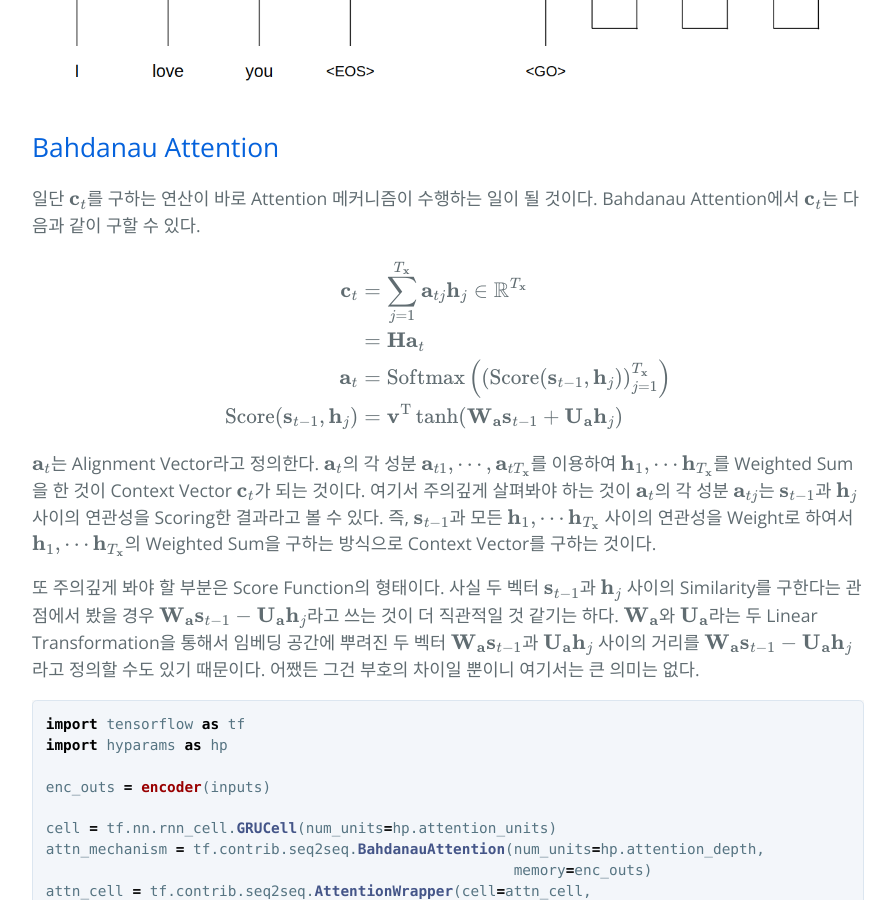
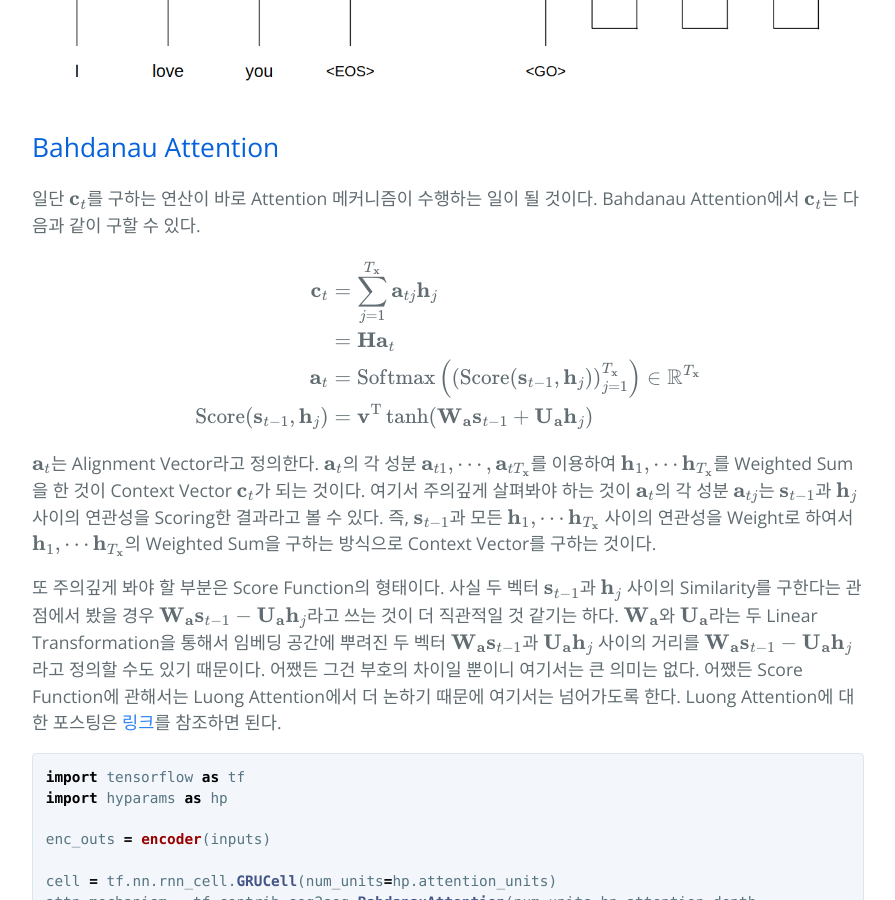
Before and after one commit to hcnoh/hcnoh.github.io, a Jekyll site: the page built from _posts/2018-12-11-bahdanau-attention.md, in a window 1280 px wide and 900 px high, scrolled down 3577 px. Shown: the whole window, without its empty margins (192-1087 px from the left). Built offline with Jekyll 4.4.1, drawn with Linux system fonts in a browser that asks for light colours; formulas are drawn with MathJax 3; comment, search, counter and statistics services are not loaded.

Commit message:
Update 2018-12-11-bahdanau-attention.md

````diff
--- a/_posts/2018-12-11-bahdanau-attention.md
+++ b/_posts/2018-12-11-bahdanau-attention.md
@@ -114,16 +114,16 @@ $$d$$는 인코더 RNN Hidden State Vector의 Dimension이다. 여기서 달라
 $$
 \begin{align*}
 \mathbf{c}_t
-& = \sum_{j=1}^{T_{\mathbf{x}}} \mathbf{a}_{tj}\mathbf{h}_j \in \mathbb{R}^{T_{\mathbf{x}}} \\
+& = \sum_{j=1}^{T_{\mathbf{x}}} \mathbf{a}_{tj}\mathbf{h}_j \\
 & = \mathbf{H} \mathbf{a}_t \\
-\mathbf{a}_t & = \text{Softmax}\left(\left(\text{Score}(\mathbf{s}_{t-1}, \mathbf{h}_j)\right)_{j=1}^{T_{\mathbf{x}}}\right) \\
+\mathbf{a}_t & = \text{Softmax}\left(\left(\text{Score}(\mathbf{s}_{t-1}, \mathbf{h}_j)\right)_{j=1}^{T_{\mathbf{x}}}\right) \in \mathbb{R}^{T_{\mathbf{x}}} \\
 \text{Score}(\mathbf{s}_{t-1}, \mathbf{h}_j) & = \mathbf{v}^\text{T}\tanh (\mathbf{W_a}\mathbf{s}_{t-1} + \mathbf{U_a}\mathbf{h}_j)
 \end{align*}
 $$
 
 $$\mathbf{a}_t$$는 Alignment Vector라고 정의한다. $$\mathbf{a}_t$$의 각 성분 $$\mathbf{a}_{t1}, \cdots, \mathbf{a}_{tT_{\mathbf{x}}}$$를 이용하여 $$\mathbf{h}_1,\cdots \mathbf{h}_{T_{\mathbf{x}}}$$를 Weighted Sum을 한 것이 Context Vector $$\mathbf{c}_t$$가 되는 것이다. 여기서 주의깊게 살펴봐야 하는 것이 $$\mathbf{a}_t$$의 각 성분 $$\mathbf{a}_{tj}$$는 $$\mathbf{s}_{t-1}$$과 $$\mathbf{h}_j$$ 사이의 연관성을 Scoring한 결과라고 볼 수 있다. 즉, $$\mathbf{s}_{t-1}$$과 모든 $$\mathbf{h}_1,\cdots \mathbf{h}_{T_{\mathbf{x}}}$$ 사이의 연관성을 Weight로 하여서 $$\mathbf{h}_1,\cdots \mathbf{h}_{T_{\mathbf{x}}}$$의 Weighted Sum을 구하는 방식으로 Context Vector를 구하는 것이다.
 
-또 주의깊게 봐야 할 부분은 Score Function의 형태이다. 사실 두 벡터 $$\mathbf{s}_{t-1}$$과 $$\mathbf{h}_j$$ 사이의 Similarity를 구한다는 관점에서 봤을 경우 $$\mathbf{W_a}\mathbf{s}_{t-1} - \mathbf{U_a}\mathbf{h}_j$$라고 쓰는 것이 더 직관적일 것 같기는 하다. $$\mathbf{W_a}$$와 $$\mathbf{U_a}$$라는 두 Linear Transformation을 통해서 임베딩 공간에 뿌려진 두 벡터 $$\mathbf{W_a}\mathbf{s}_{t-1}$$과 $$\mathbf{U_a}\mathbf{h}_j$$ 사이의 거리를 $$\mathbf{W_a}\mathbf{s}_{t-1} - \mathbf{U_a}\mathbf{h}_j$$라고 정의할 수도 있기 때문이다. 어쨌든 그건 부호의 차이일 뿐이니 여기서는 큰 의미는 없다.
+또 주의깊게 봐야 할 부분은 Score Function의 형태이다. 사실 두 벡터 $$\mathbf{s}_{t-1}$$과 $$\mathbf{h}_j$$ 사이의 Similarity를 구한다는 관점에서 봤을 경우 $$\mathbf{W_a}\mathbf{s}_{t-1} - \mathbf{U_a}\mathbf{h}_j$$라고 쓰는 것이 더 직관적일 것 같기는 하다. $$\mathbf{W_a}$$와 $$\mathbf{U_a}$$라는 두 Linear Transformation을 통해서 임베딩 공간에 뿌려진 두 벡터 $$\mathbf{W_a}\mathbf{s}_{t-1}$$과 $$\mathbf{U_a}\mathbf{h}_j$$ 사이의 거리를 $$\mathbf{W_a}\mathbf{s}_{t-1} - \mathbf{U_a}\mathbf{h}_j$$라고 정의할 수도 있기 때문이다. 어쨌든 그건 부호의 차이일 뿐이니 여기서는 큰 의미는 없다. 어쨌든 Score Function에 관해서는 Luong Attention에서 더 논하기 때문에 여기서는 넘어가도록 한다. Luong Attention에 대한 포스팅은 [링크](https://hcnoh.github.io/2019-01-01-luong-attention)를 참조하면 된다.
 
 ```python
 import tensorflow as tf
````
